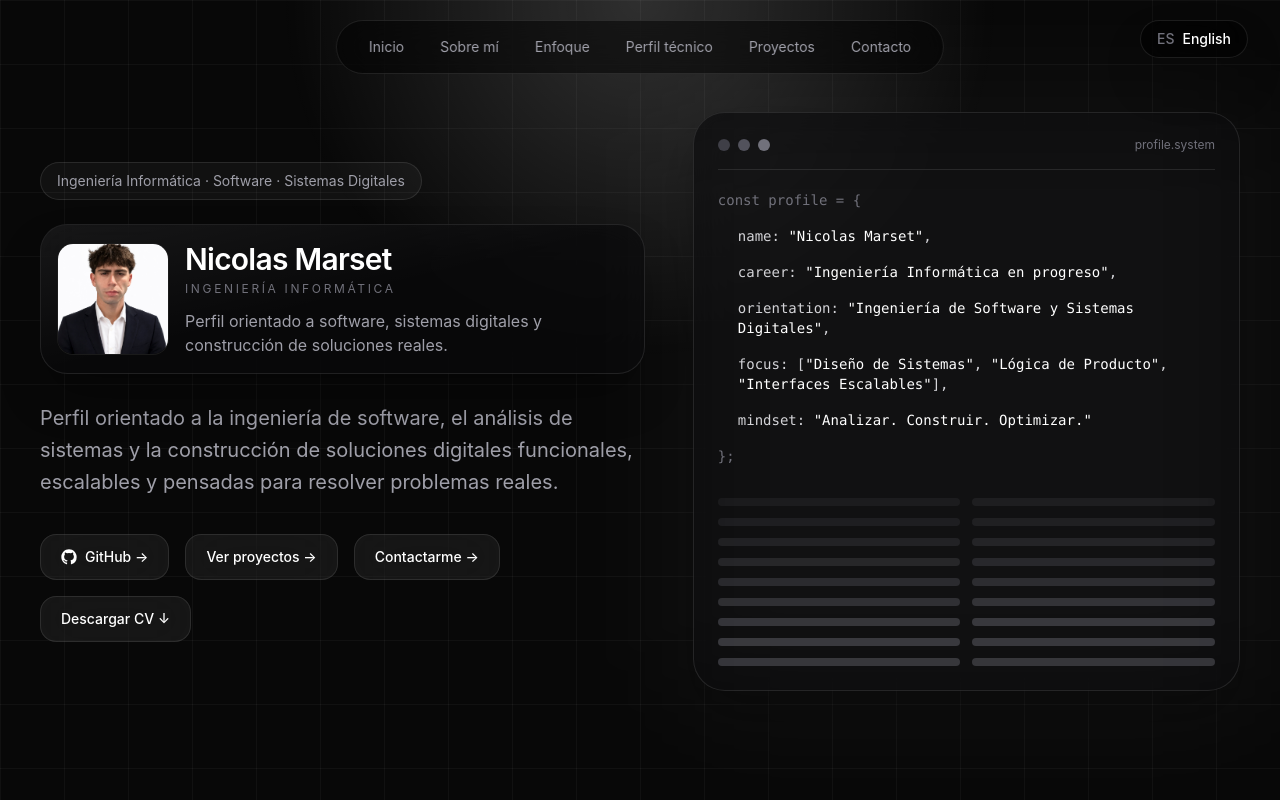
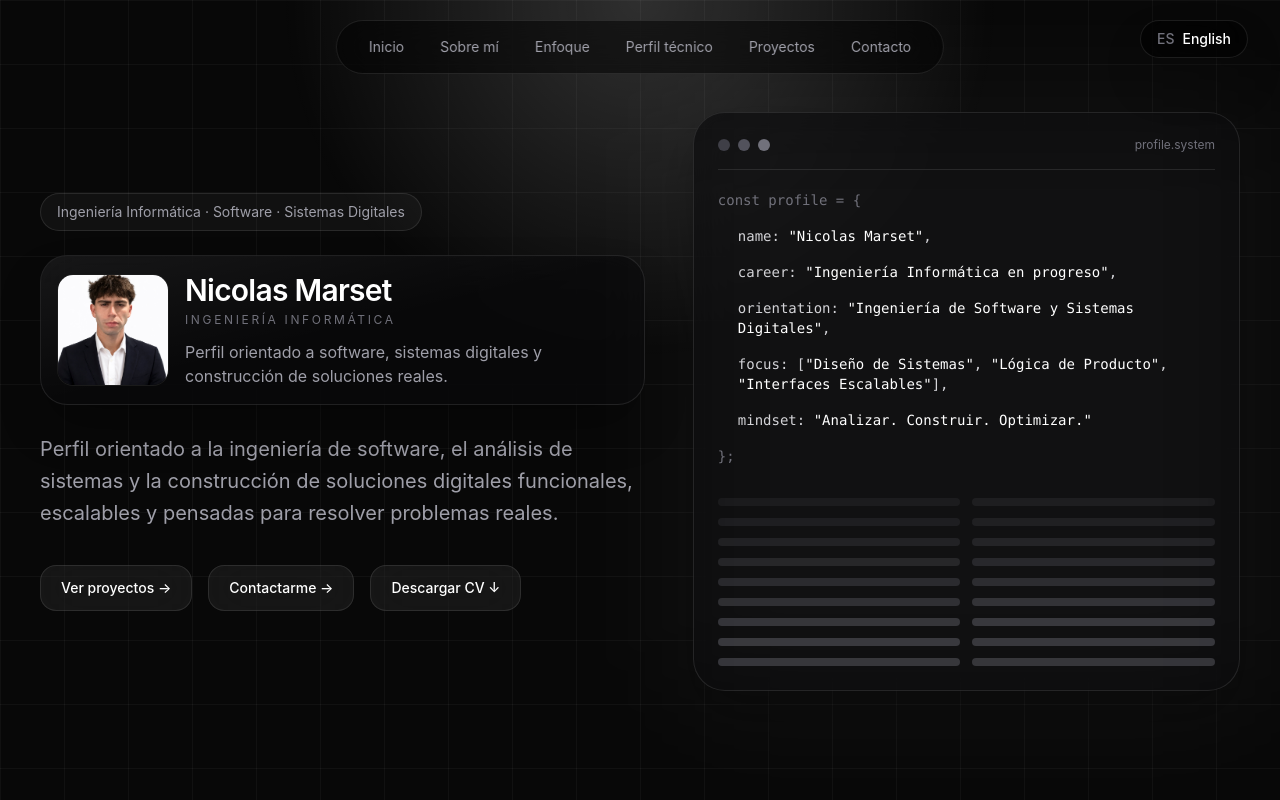
Before and after one commit to nicomarset1/Portafolio, a React (Vite) app: page / in a window 1280 px wide. Shown: the top 800 px of the page. Built offline with nearby package versions, Linux system fonts and the light colour scheme.

Commit message:
Keep GitHub link in contact only

```diff
--- a/src/App.jsx
+++ b/src/App.jsx
@@ -796,13 +796,6 @@ export default function App() {
             </p>
 
             <div className="mt-9 flex flex-wrap gap-4">
-              <a href={githubUrl} target="_blank" rel="noopener noreferrer">
-                <Button>
-                  <GithubLogo />
-                  GitHub →
-                </Button>
-              </a>
-
               <button type="button" onClick={() => scrollToSection("proyectos")}>
                 <Button>{t.hero.primaryCta}</Button>
               </button>
```
